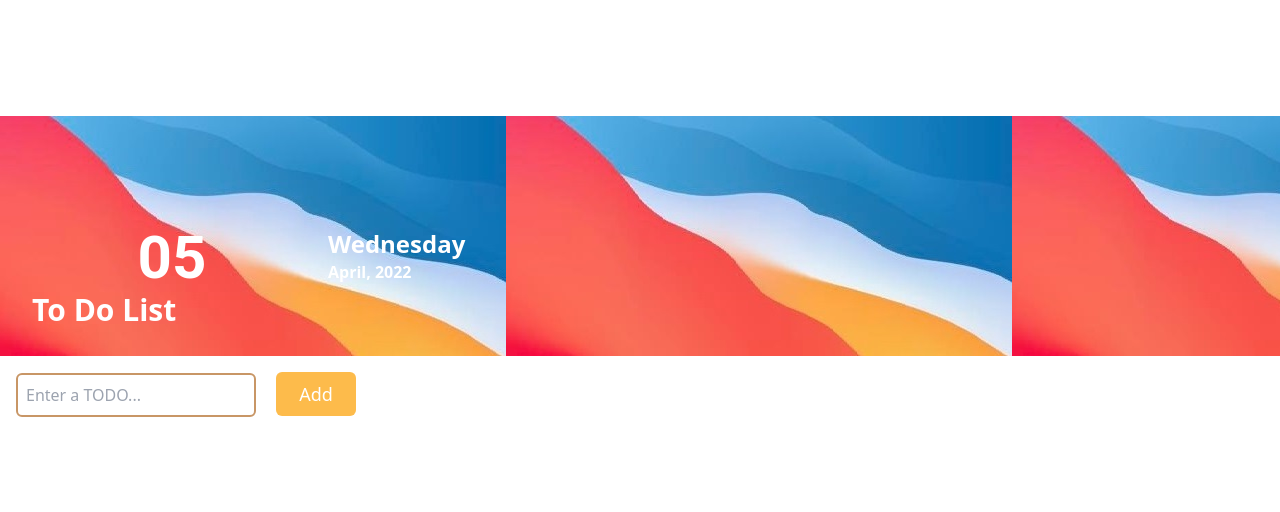
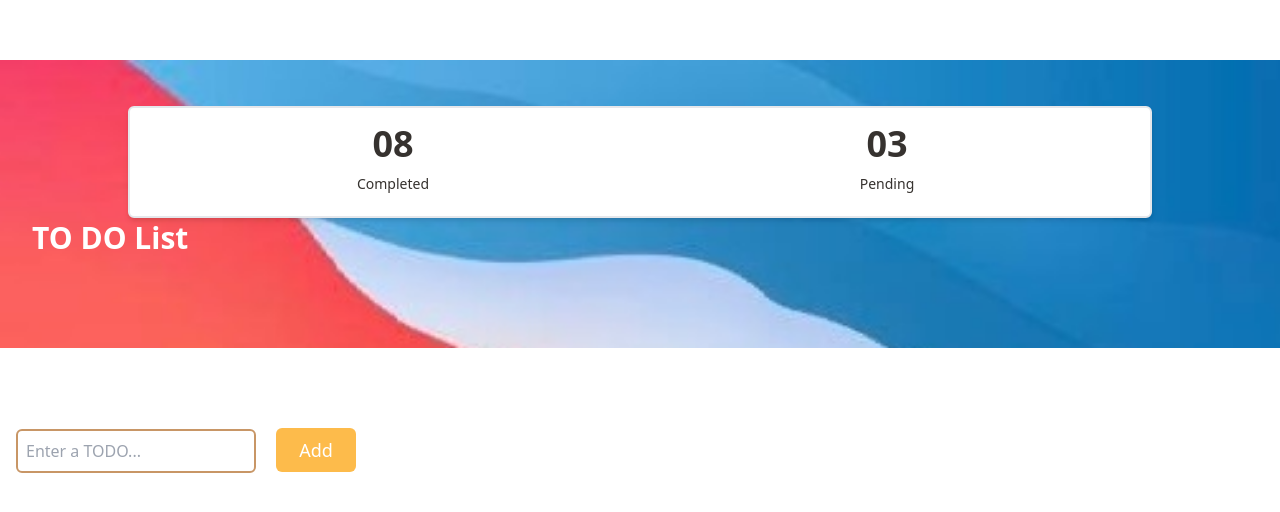
Before and after one commit to elaicajdc/React-Tailwind-TODO, a React (Create React App) app in the folder my-app/: page / in a window 1280 px wide. Shown: the part 126-638 px from the top of the page. Built offline with nearby package versions, Linux system fonts and the light colour scheme.

Commit message:
design done

```diff
--- a/my-app/src/App.js
+++ b/my-app/src/App.js
@@ -1,6 +1,7 @@
 import React, { useState, useEffect } from 'react';
 import Header from './components/Header';
 import Form from './components/Form';
+import Stats from './components/Stats';
 import TodosList from './components/TodosList';
 
 const App = () => {
@@ -14,11 +15,12 @@ const App = () => {
   }, [todos]);
   return (
   <div className="w-screen min-h-screen flex-bottom justify-center content-center">
-    <div className="bg-color-pattern min-w-full h-60 p-4 box-border">
+      <div>
+        <Stats />
+      </div>
       <div>
         <Header />
       </div>
-    </div>
     <div className="bg-[#ffff] min-w-full h-full p-4 box-border">
       <div>
         <Form
--- a/my-app/src/components/Header.js
+++ b/my-app/src/components/Header.js
@@ -3,13 +3,15 @@ import '../input.css'
 
 const Header = () => {
     return (
-        <div className="font-mono text-3xl font-bold text-left text-white mt-24">
-            <div className="grid grid-rows-2 grid-cols-8 grid-flow-col gap-0 ">
-                <div className="col-span-2 row-span-3 text-6xl text-center font-body">05</div>
-                <div className="col-span-3 text-2xl text-left">Wednesday</div>
-                <div className="row-span-2 col-span-3 text-base text-left">April, 2022</div>
+        <div className="bg-color-pattern min-w-full h-72 p-4 box-border mb-16 bg-cover">
+            <div className="isolate font-mono text-3xl font-bold text-left text-white mt-20">
+                <div className="grid grid-rows-2 grid-cols-8 grid-flow-col gap-0 ">
+                    <div className="col-span-2 row-span-3 text-6xl text-center font-body">05</div>
+                    <div className="col-span-3 text-2xl text-left">Wednesday</div>
+                    <div className="row-span-2 col-span-3 text-base text-left">April, 2022</div>
+                </div>
+                <div className="text-left text-3xl ml-4">TO DO List</div>
             </div>
-            <div className="text-left text-3xl ml-4">To Do List</div>
         </div>
     );
 };
--- /dev/null
+++ b/my-app/src/components/Stats.js
@@ -0,0 +1,19 @@
+import React from 'react'
+import '../input.css'
+
+const Stats = () => {
+    return (
+        <div className="absolute top-72 left-1/2 transform -translate-x-1/2 -translate-y-1/2 w-[80%] h-28 z-10 bg-white  border-2 rounded-md shadow-md justify-center">
+            <div className="p-4">
+                <div className="grid grid-rows-2 grid-cols-8 grid-flow-col justify-items-center items-center text-[#36322f]">
+                    <div className="col-span-4 text-4xl font-bold">08</div>
+                    <div className="row-span-1 col-span-4 text-sm">Completed</div>
+                    <div className="col-span-6 text-4xl font-bold">03</div>
+                    <div className="row-span-1 col-span-6 text-sm">Pending</div>
+                </div>
+            </div>
+        </div>
+    );
+};
+
+export default Stats;
```
